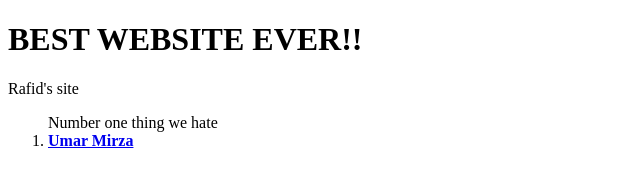
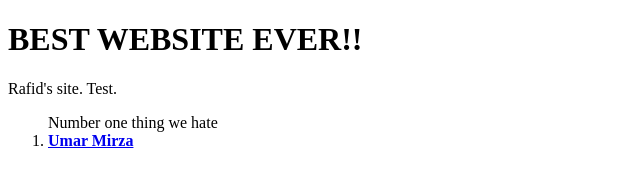
Before and after one commit to Feblio/Feblio.github.io, a plain HTML site: page test2.html in a window 1280 px wide. Shown: the full height of the page, 0-640 px from the left. Drawn offline with Linux system fonts and the light colour scheme.

Commit message:
test2 alter

```diff
--- a/test2.html
+++ b/test2.html
@@ -7,7 +7,7 @@
 
 <body>
 	<h1>BEST WEBSITE EVER!!</h1>
-	<p>Rafid's site</p>
+	<p>Rafid's site. Test.</p>
 	<ol>Number one thing we hate
 	<li><strong><a href="http://google.com">Umar Mirza</a><strong></li>
 	</ol>
```
